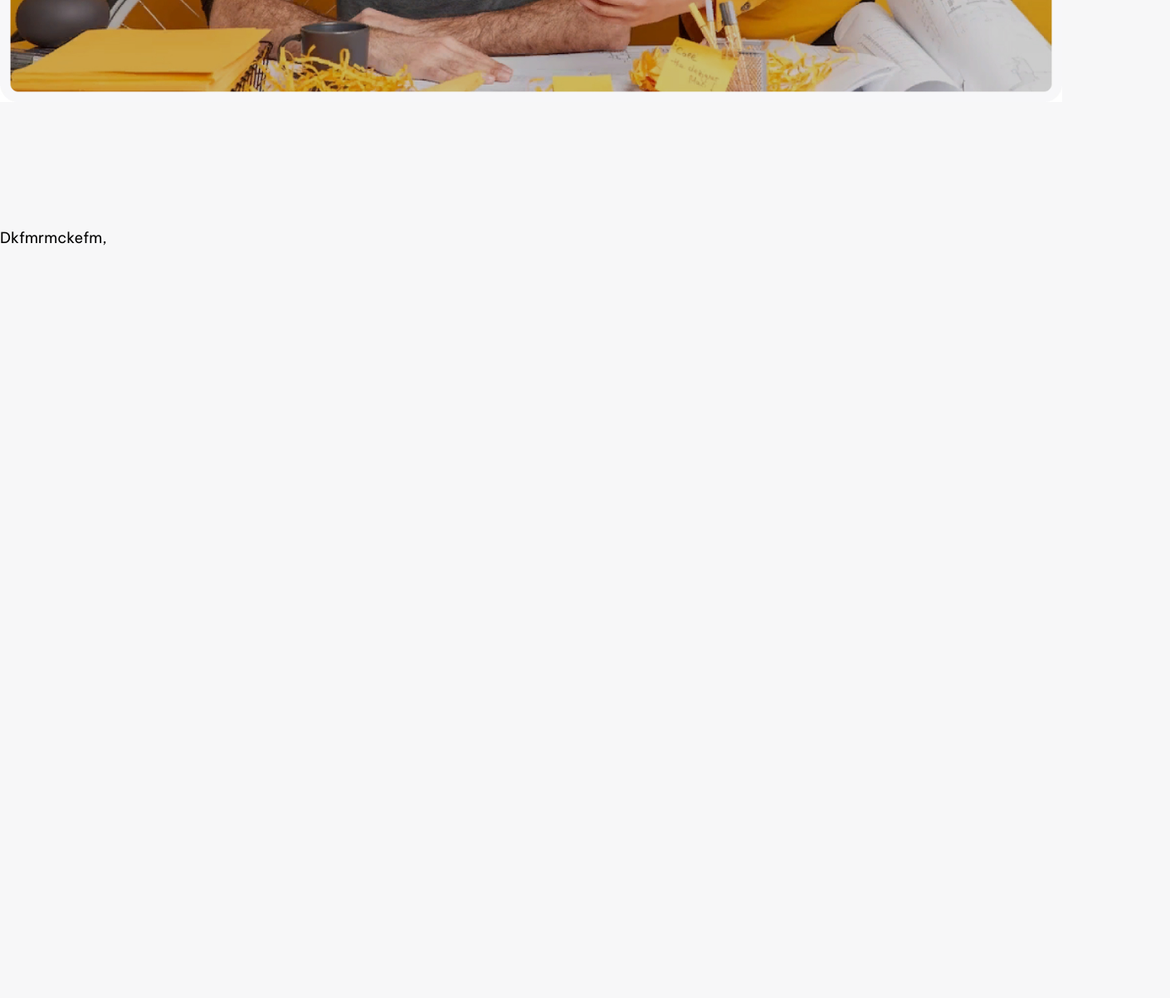
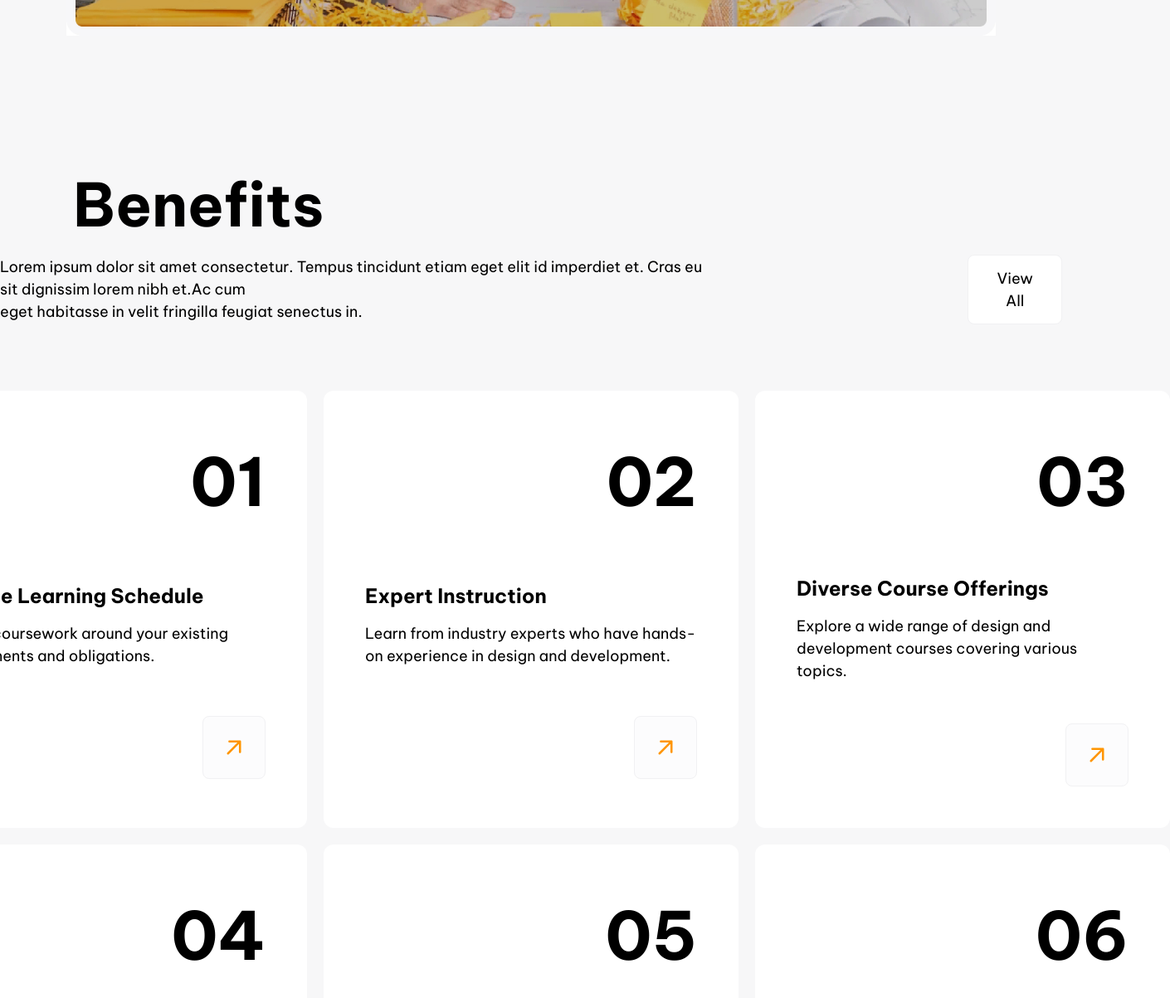
Before and after one commit to Golova1n/skillbridge, a website built with webpack: page public/index.html in a window 1280 px wide. Shown: the part 1412-2615 px from the top of the page at 83% size, 1410 px wide, since content can reach past the window. Before the commit the page ends 1712 px from the top, so only its background shows below. Built offline with nearby package versions, Linux system fonts and the light colour scheme; files whose address does not match are found by name.

Commit message:
added benefits

```diff
--- a/public/index.html
+++ b/public/index.html
@@ -71,9 +71,90 @@
             <img src="/static/img/Container.jpg" alt="video">
           </div>
         </div>
-        <div class="gg">
-          <p>Dkfmrmckefm,</p>
+        <div class="benefitsWraper">
+          <div class="title"><h2 class="benefits-title">Benefits</h2></div>
+        <div class="description">
+          <div><p>Lorem ipsum dolor sit amet consectetur. Tempus tincidunt etiam eget elit id imperdiet et. Cras eu sit dignissim lorem nibh et.Ac cum</p>
+             <p>eget habitasse in velit fringilla feugiat senectus in.</p></div>
+        <div><button class="button outline">View All</button></div>
         </div>
+        </div>
+      <div class="container-table">
+         <div class="item-table">
+          <div>
+            <p class="number-item-table">01</p>
+          </div>
+          <div class="text-item">
+            <h3>Flexible Learning Schedule</h3>
+            <p>Fit your coursework around your existing commitments and obligations.</p>
+          </div>
+          <div class="button_arrow">
+            <button class="arrow"><img src="/static/img/arrow.svg" alt="arrow"></button>
+          </div>
+      </div>
+         <div class="item-table">
+          <div>
+            <p class="number-item-table">02</p>
+          </div>
+          <div class="text-item">
+            <h3>Expert Instruction</h3>
+            <p>Learn from industry experts who have hands-on experience in design and development.</p>
+          </div>
+          <div class="button_arrow">
+            <button class="arrow"><img src="/static/img/arrow.svg" alt="arrow"></button>
+          </div>
+         </div>
+         <div class="item-table">
+          <div>
+            <p class="number-item-table">03</p>
+          </div>
+          <div class="text-item">
+            <h3>Diverse Course Offerings</h3>
+            <p>Explore a wide range of design and development courses covering various topics.</p>
+          </div>
+          <div class="button_arrow">
+            <button class="arrow"><img src="/static/img/arrow.svg" alt="arrow"></button>
+          </div>
+         </div>
+         <div class="item-table">
+          <div>
+            <p class="number-item-table">04</p>
+          </div>
+          <div class="text-item">
+            <h3>Updated Curriculum</h3>
+            <p>Access courses with up-to-date content reflecting the latest trends and industry practices.</p>
+          </div>
+          <div class="button_arrow">
+            <button class="arrow"><img src="/static/img/arrow.svg" alt="arrow"></button>
+          </div>
+         </div>
+         <div class="item-table">
+          <div>
+            <p class="number-item-table">05</p>
+          </div>
+          <div class="text-item">
+            <h3>Practical Projects and Assignments</h3>
+            <p>Develop a portfolio showcasing your skills and abilities to potential employers.</p>
+          </div>
+          <div class="button_arrow">
+            <button class="arrow"><img src="/static/img/arrow.svg" alt="arrow"></button>
+          </div>
+         </div>
+         <div class="item-table">
+          <div>
+            <p class="number-item-table">06</p>
+          </div>
+          <div class="text-item">
+            <h3>Interactive Learning Environment</h3>
+            <p>Collaborate with fellow learners, exchanging ideas and feedback to enhance your understanding.</p>
+          </div>
+          <div class="button_arrow">
+            <button class="arrow"><img src="/static/img/arrow.svg" alt="arrow"></button>
+          </div>
+         </div>
+      </div>
+
+
     </main>
   </body>
 </html>
--- a/src/app/index.scss
+++ b/src/app/index.scss
@@ -301,6 +301,7 @@ body {
   justify-content: center;
   border-radius: 12px;
   margin: 100px auto 150px;
+  padding: 0 80px;
 }
 
 .play>img{
@@ -309,6 +310,99 @@ body {
 }
 
 
+.benefitsWraper{
+  display: flex;
+  flex-direction: column;
+  margin-bottom: 80px;
+
+
+
+}
+
+.title{
+  display: flex;
+  font-size: 48px;
+  font-style: normal;
+  font-weight: 600;
+  justify-content: right;
+  align-items: center;
+  width: 30.5%;
+
+
+
+}
+
+.description{
+  display: flex;
+  justify-content: center;
+  align-items: center;
+  gap: 300px;
+  padding-top: 6px;
+}
+
+.description>p{
+  font-size: 18px;
+  font-style: normal;
+  font-weight: 400;
+}
+
+.container-table{
+  display: grid;
+  gap: 20px;
+  grid-template-columns: repeat(3, 500px);
+  grid-template-rows: repeat(2, auto);
+  justify-content: center;
+
+
+
+
+}
+
+.item-table{
+  display: grid;
+  border-radius: 12px;
+  background: var(--Absolute-White, #FFF);
+  gap: 50px;
+  padding: 50px;
+
+
+}
+
+.number-item-table{
+  font-size: 80px;
+  font-style: normal;
+  font-weight: 700;
+  text-align: right;
+}
+
+.arrow{
+  border-radius: 8px;
+  border: 1px solid var(--White-95, #F1F1F3);
+  background: var(--White-99, #FCFCFD);
+  padding: 20px;
+}
+
+.button_arrow{
+  text-align: right;
+}
+
+.text-item{
+  display: flex;
+  gap: 14px;
+  flex-direction: column;
+}
+
+.text-item>h3{
+  font-size: 24px;
+  font-style: normal;
+  font-weight: 600;
+}
+
+.text-item>p{
+  font-size: 18px;
+  font-style: normal;
+  font-weight: 400;
+}
 
 
 
@@ -416,6 +510,71 @@ body {
   padding: 0 16px;
 }
 
-
+.title{
+  font-size: 28px;
+  font-style: normal;
+  font-weight: 600;
+  width: 0;
+  justify-content: start;
 
 }
+.description{
+  gap: 20px;
+  flex-direction: column;
+  align-items: start;
+
+}
+
+.benefitsWraper{
+  flex-direction: column;
+  margin: 50px 16px 40px;
+}
+
+.container-table{
+  display: grid;
+  gap: 20px;
+  grid-template-columns: repeat(1, auto);
+  grid-template-rows: repeat(6, auto);
+  justify-content: center;
+  margin: 0 16px;
+}
+
+.item-table{
+  border-radius: 10px;
+  gap: 30px;
+  padding: 30px;
+}
+
+.number-item-table{
+  font-size: 50px;
+  font-style: normal;
+  font-weight: 700;
+}
+
+.text-item{
+  gap: 10px;
+}
+
+.text-item>h3{
+  font-size: 20px;
+  font-style: normal;
+  font-weight: 600;
+}
+
+.text-item>p{
+  font-size: 14px;
+  font-style: normal;
+  font-weight: 400;
+}
+
+.arrow{
+  border-radius: 6px;
+  padding: 14px;
+}
+
+.arrow>img{
+  width: 26px;
+  height: 26px;
+}
+
+}
```
Also changed, not shown: src/shared/img/arrow.svg (added).
